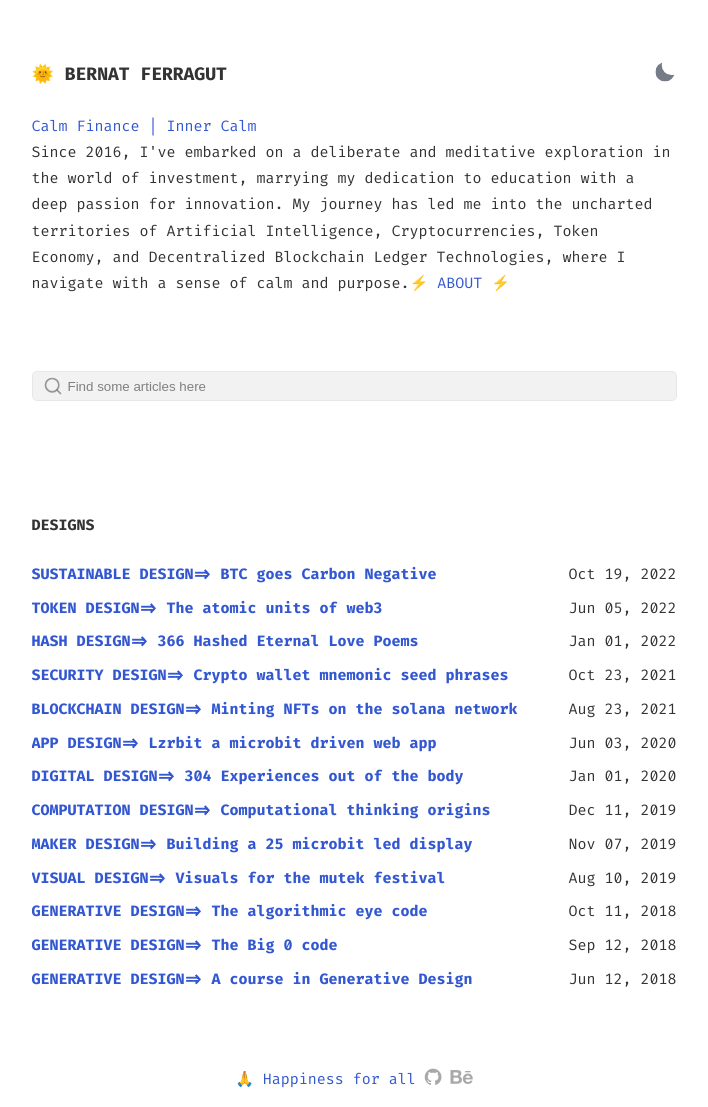
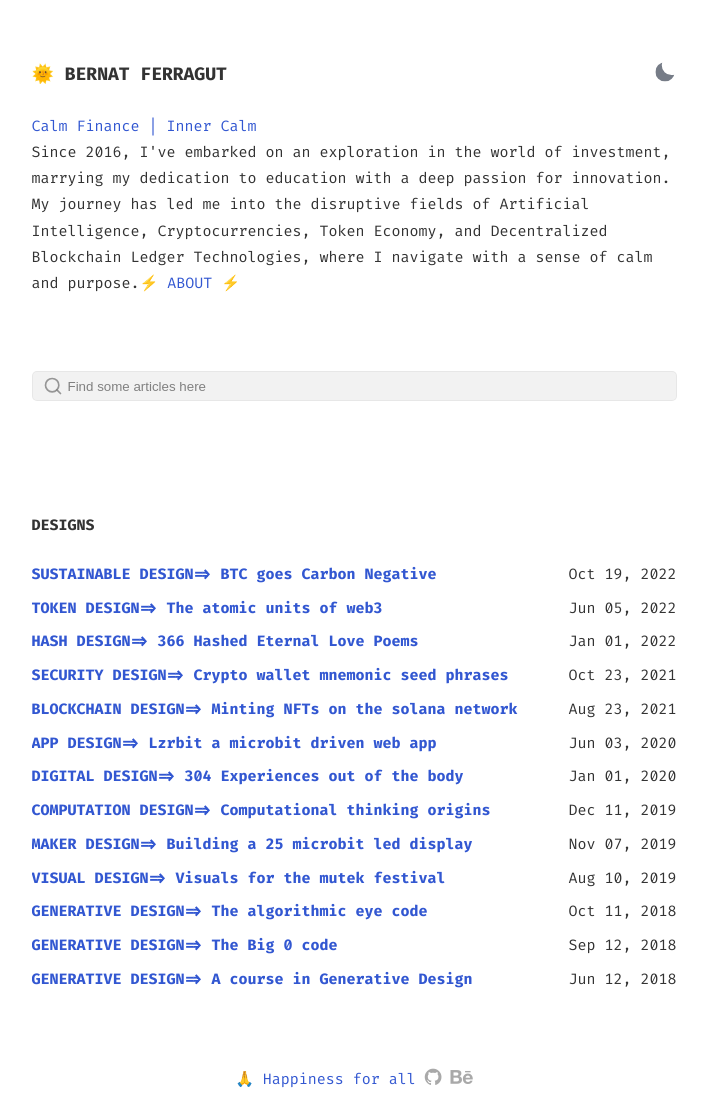
Before and after one commit to bernatferragut/WEB2, a Jekyll site: the page built from index.html, in a window 1280 px wide. Shown: the whole page, without its empty margins (286-994 px from the left). Built offline with Jekyll 4.4.1, drawn with Linux system fonts in a browser that asks for light colours.

Commit message:
Update index.html
New Updated Version

```diff
--- a/index.html
+++ b/index.html
@@ -10,7 +10,7 @@
     </div>
     <div class="bio">
         <a href"{{ site.baseurl }}/about"> Calm Finance | Inner Calm </a> <br>
-        <p>Since 2016, I've embarked on a deliberate and meditative exploration in the world of investment, marrying my dedication to education with a deep passion for innovation. My journey has led me into the uncharted territories of Artificial Intelligence, Cryptocurrencies, Token Economy, and Decentralized Blockchain Ledger Technologies, where I navigate with a sense of calm and purpose.<a href="{{ site.baseurl }}/about">⚡ ABOUT ⚡</a></p>
+        <p>Since 2016, I've embarked on an exploration in the world of investment, marrying my dedication to education with a deep passion for innovation. My journey has led me into the disruptive fields of Artificial Intelligence, Cryptocurrencies, Token Economy, and Decentralized Blockchain Ledger Technologies, where I navigate with a sense of calm and purpose.<a href="{{ site.baseurl }}/about">⚡ ABOUT ⚡</a></p>
     </div>
 </section>
 
```
